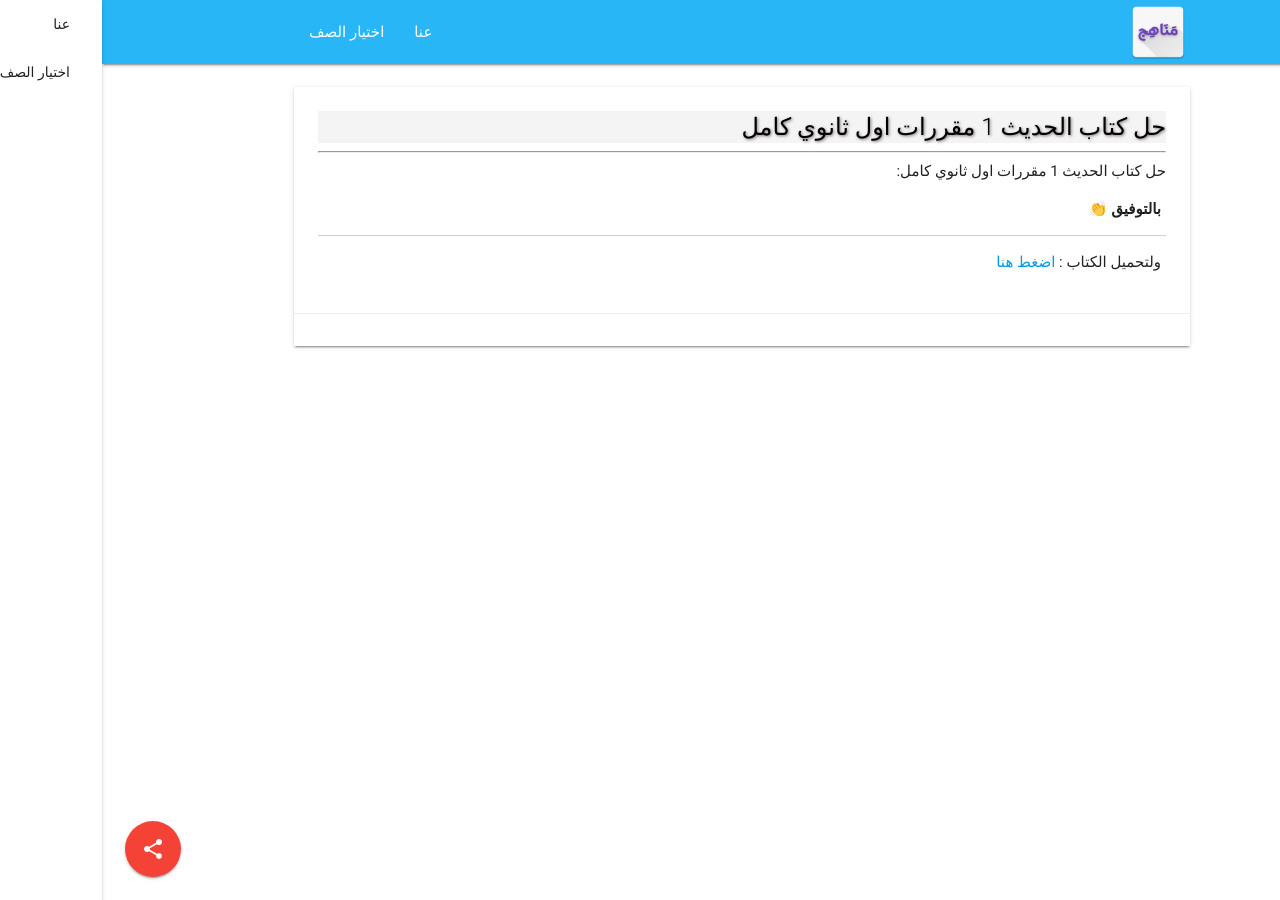
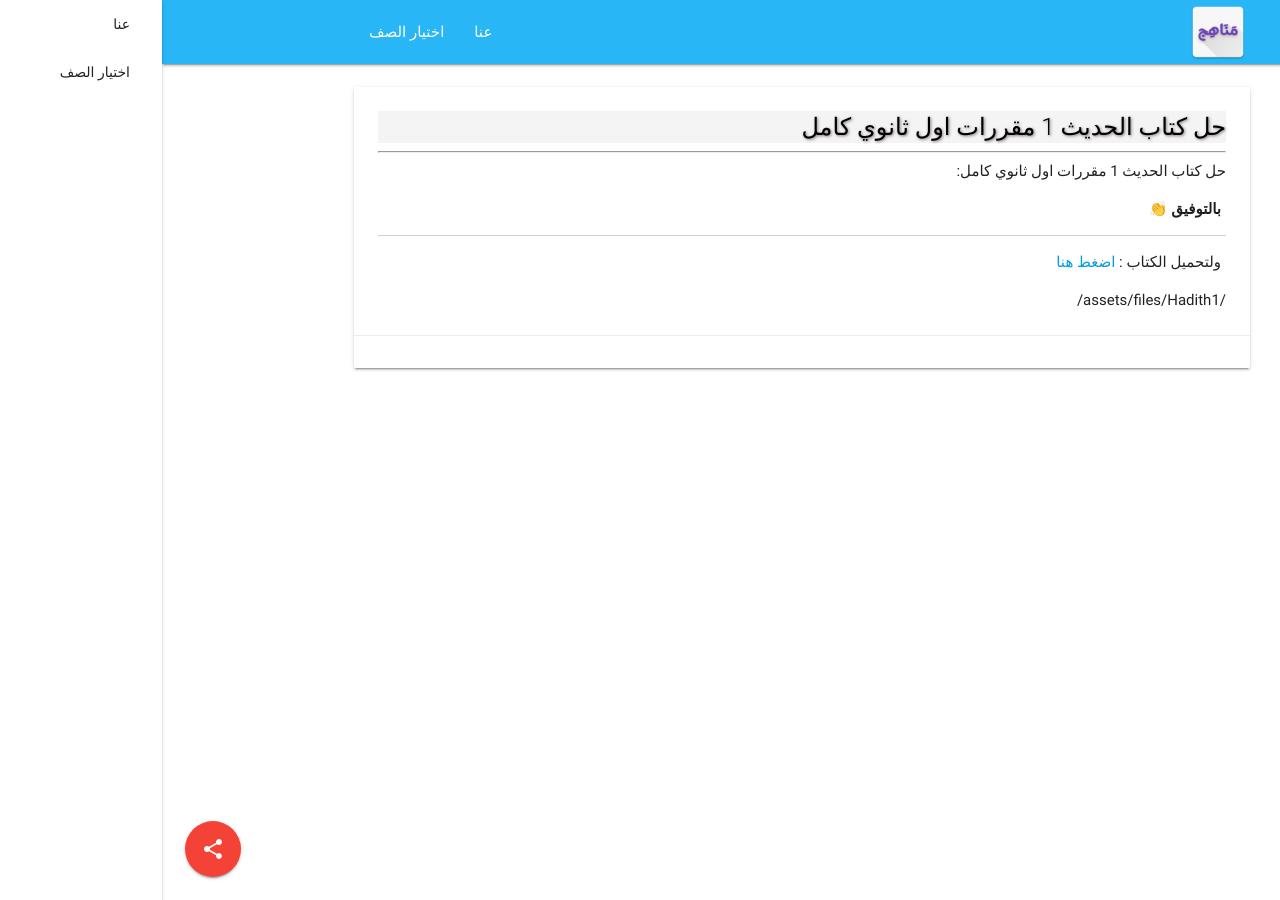
Before and after one commit to egyjs/el3zahaby.github.io-, a Jekyll site: the page built from _tanawy/1/Hadith1.md, in a window 1280 px wide. Built offline with Jekyll 4.4.1, drawn with Linux system fonts in a browser that asks for light colours; nearby versions of some CDN libraries; emoji names are drawn with the system emoji font; comment, search, counter and statistics services are not loaded.

Commit message:
foldername

```diff
--- a/_layouts/book.html
+++ b/_layouts/book.html
@@ -44,9 +44,15 @@
                     <span class="card-title">{{ page.title }}</span>
 <hr>
                     {{ content }}
+
+
+{% assign  foldername = "/assets/files/" | append: filename | append: "/" %}
+
+{{foldername}}
+
 {% assign files = site.static_files %}
 {% for f in files %}
-  {% if f.path contains '/assets/files/'+ filename +'/' %}
+  {% if f.path contains foldername %}
 <div class="url" id="{{ f.basename }}" >{{ f.path }}</div>
   {% endif %}
 {% endfor %}
```
